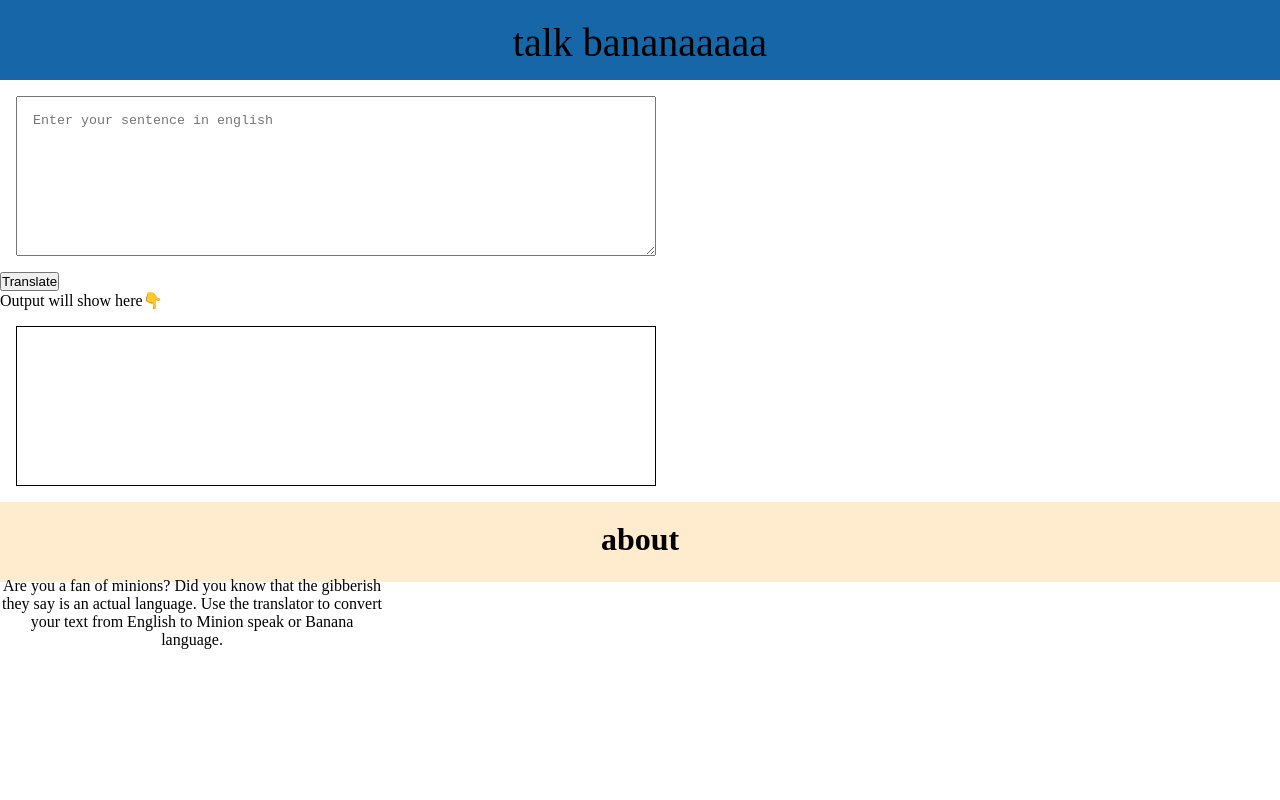
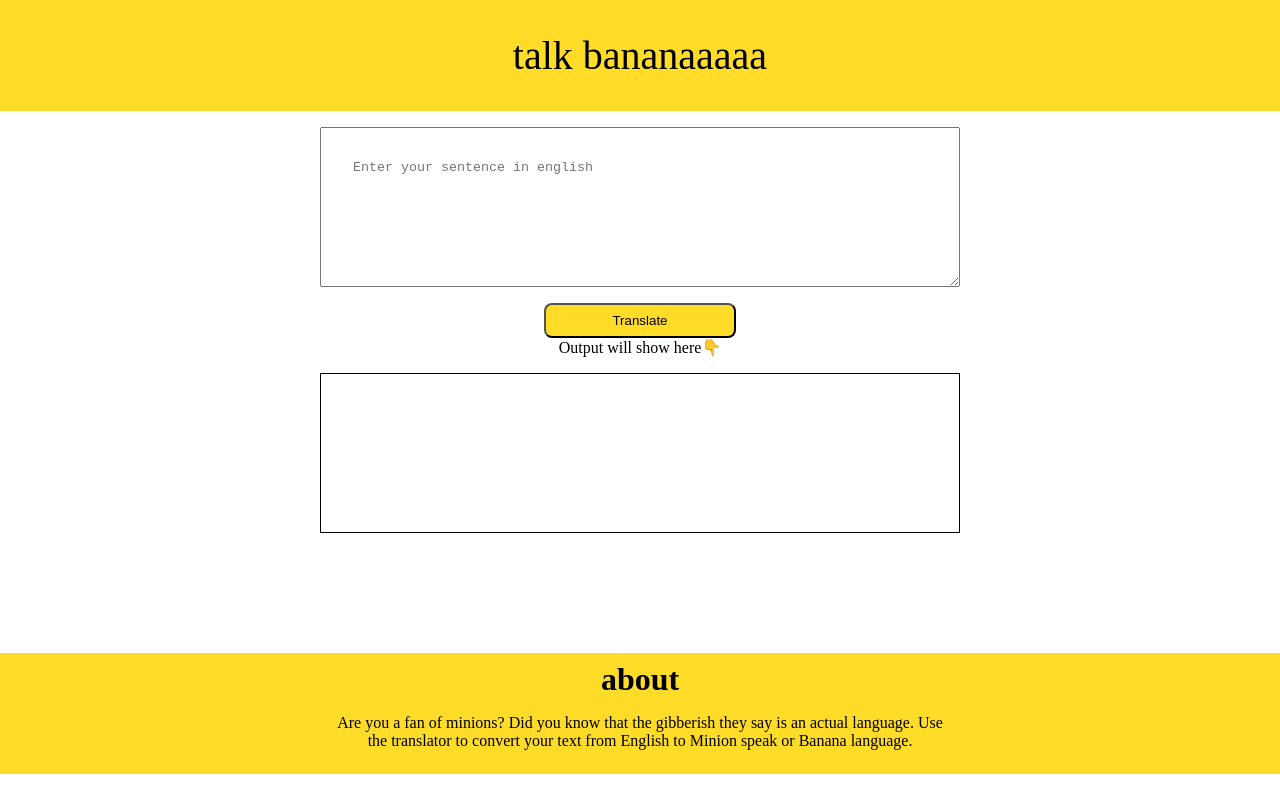
Before and after one commit to chandan-01/Talk-Banana, a plain HTML site: page index.html in a window 1280 px wide. Drawn offline with Linux system fonts and the light colour scheme.

Commit message:
css update

```diff
--- a/app.css
+++ b/app.css
@@ -6,8 +6,8 @@
     display: block;
     height: 20vh;
     width: 50vw;
-    padding: 1rem;
-    margin: 1rem;
+    padding: 2rem;
+    margin: 1rem auto;
 }
 
 #outputArea {
@@ -15,26 +15,37 @@
     width: 50vw;
     height: 20vh;
     padding: 1rem;
-    margin: 1rem;
+    margin: 1rem auto;
+    margin-bottom: 7.5rem;
 }
 nav{
-    background-color: rgb(23, 102, 167);
-    height: 10vh;
+    background-color: #FFDC28;
+    /* height: 10vh; */
     font-size: 2.5rem;
     text-align: center;
-    padding-top: 1.2rem;
+    padding: 2rem;
 }
 footer{
-    height: 10vh;
-    background-color: blanchedalmond;
+    background-color: #FFDC28;
     text-align: center;
+    padding: 0.5rem;
 }
 footer h1{
     font-size: 2rem;
-    padding: 1.2rem;
+    /* padding-top: 1.2rem; */
 }
 footer p{
+    /* background-color: red; */
+    width: 50vw;
+    margin: 0 auto;
+    padding: 1rem;
+}
+button{
+    padding: 0.5rem;
+    width: 15vw;
+    border-radius: 0.5rem;
+    background-color: #FFDC28;
+}
+.container-center{
     text-align: center;
-    width: 30vw;
-    display: block;
 }
```
